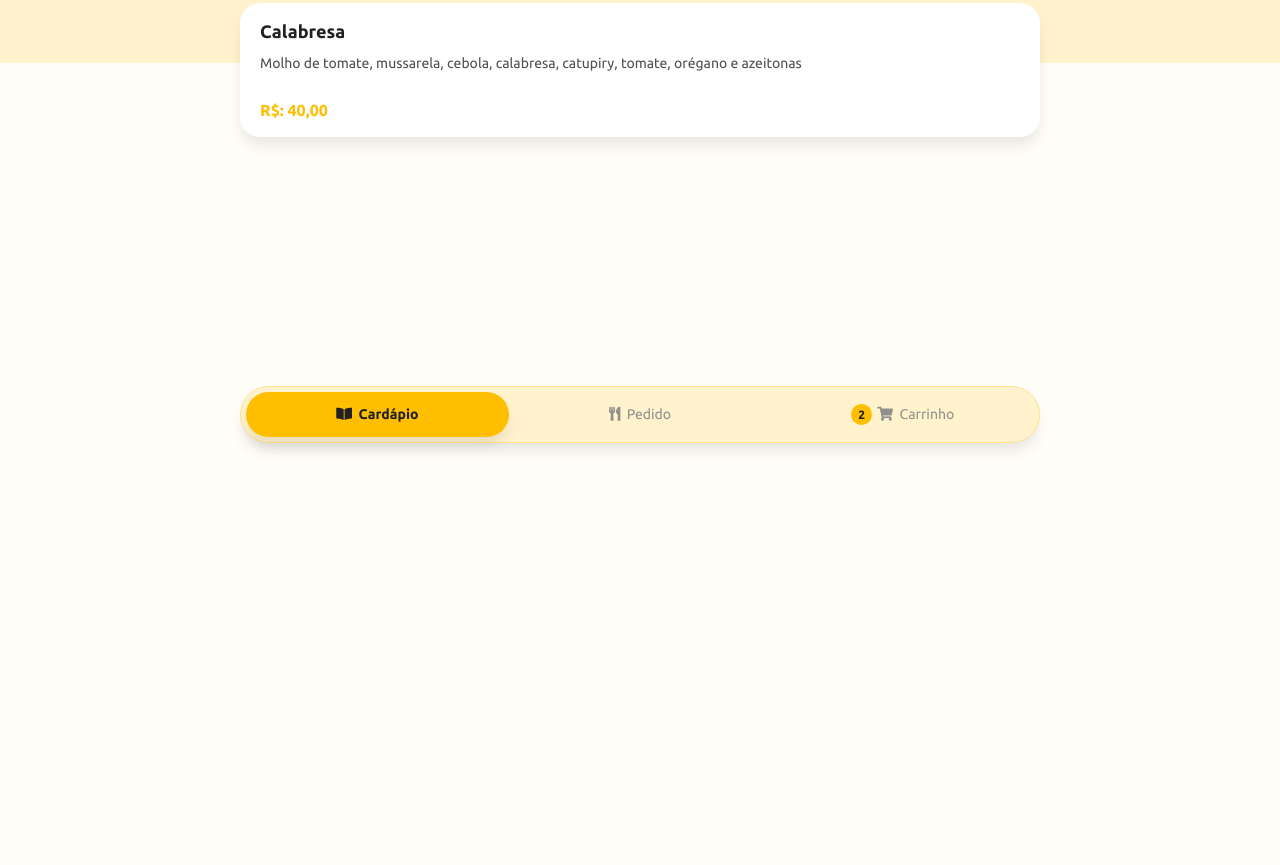
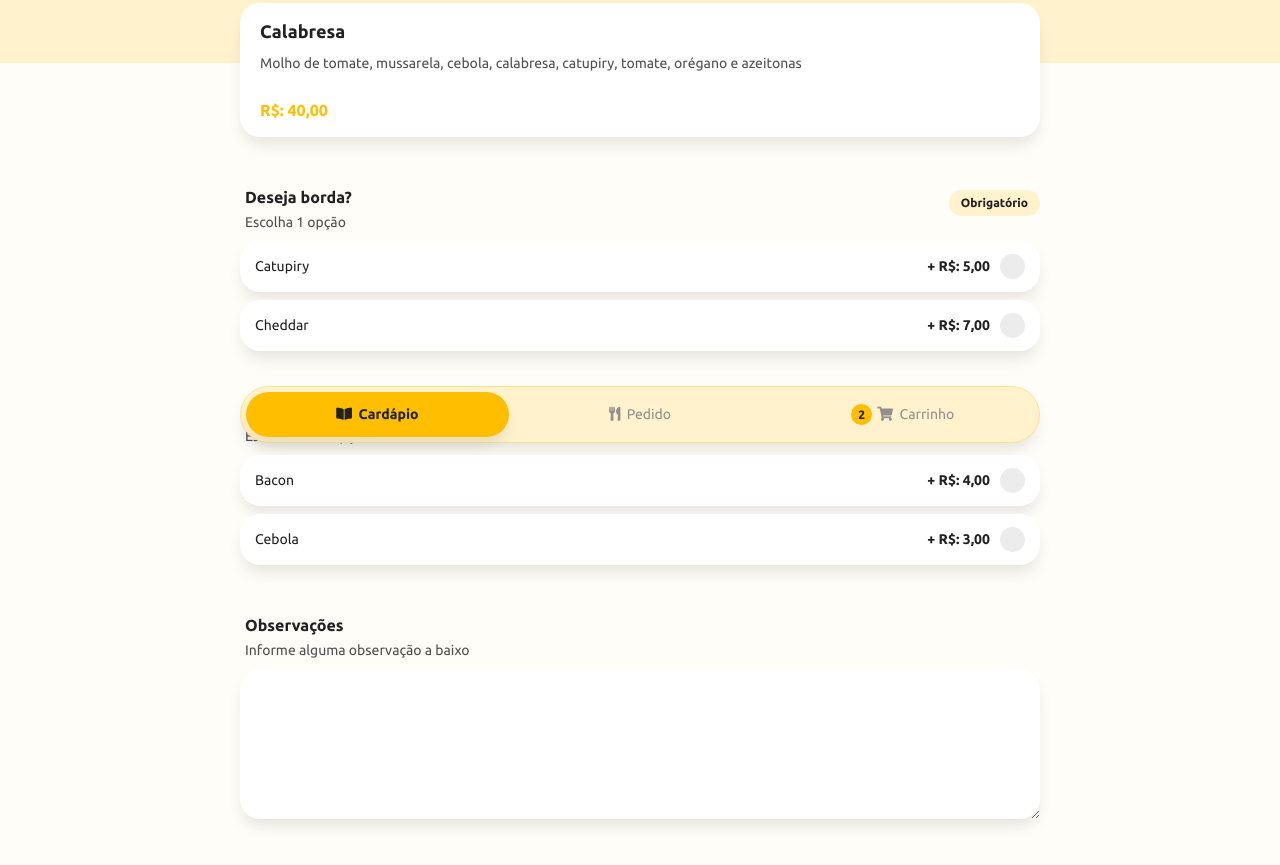
Before and after one commit to rafakrugerreis/Rocket-Delivery, a website: page item.html in a window 1280 px wide. Shown: the part 347-1212 px from the top of the page. Before the commit the page ends 800 px from the top, so only its background shows below. Drawn offline with Linux system fonts and the light colour scheme.

Commit message:
Conclusão da parte de detalhes do produto

```diff
--- a/css/main.css
+++ b/css/main.css
@@ -1,13 +1,13 @@
 /* Principal */
 
 @font-face {
-    font-family: 'PoopinsMedium';
-    src: url('../fonts/Poppins-Medium.otf');
+  font-family: "PoopinsMedium";
+  src: url("../fonts/Poppins-Medium.otf");
 }
 
 @font-face {
-    font-family: 'PoopinsRegular';
-    src: url('../fonts/Poppins-Regular.otf');
+  font-family: "PoopinsRegular";
+  src: url("../fonts/Poppins-Regular.otf");
 }
 
 :root {
@@ -25,7 +25,8 @@
   --color-input-out: #ececec;
 }
 
-html, body {
+html,
+body {
   font-family: "Ubuntu", sans-serif;
   background-color: var(--color-background);
   color: var(--color-text);
@@ -146,7 +147,8 @@ section .categoria {
   border-radius: 15px;
   font-size: 16px;
 }
-.btn-white:hover, .btn-white.active {
+.btn-white:hover,
+.btn-white.active {
   background-color: var(--color-primary);
 }
 
@@ -287,3 +289,114 @@ section .categoria {
   margin: 0 auto;
   margin-bottom: 10px;
 }
+
+.sub-title-categoria {
+  color: var(--color-text);
+  margin-left: 5px;
+  font-size: 14px;
+}
+
+.card-opcionais {
+  display: flex;
+  flex-direction: row;
+}
+
+.infos-produto-opcional {
+  flex: 1;
+  display: flex;
+  justify-content: space-between;
+  font-size: 14px;
+}
+
+.infos-produto-opcional .name,
+.infos-produto-opcional .price {
+  color: var(--color-black);
+}
+
+.opcionais .badge {
+  float: right;
+  background-color: var(--color-secondary);
+  padding: 7px 12px;
+  border-radius: 50px;
+  color: var(--color-black);
+  margin-top: 5px;
+}
+
+.checks {
+  margin-left: 10px;
+}
+
+.container-check {
+  display: block;
+  position: relative;
+  padding-left: 25px;
+  margin-bottom: 12px;
+  cursor: pointer;
+  font-size: 22px;
+  user-select: none;
+  -webkit-user-select: none;
+  -moz-user-select: none;
+}
+
+.container-check input {
+  position: absolute;
+  opacity: 0;
+  cursor: pointer;
+  height: 0;
+  width: 0;
+}
+
+.checkmark {
+  position: absolute;
+  top: -2px;
+  left: 0;
+  height: 25px;
+  width: 25px;
+  border-radius: 50px;
+  background-color: var(--color-input-out);
+}
+
+.container-check:hover input ~ .checkmark {
+  background-color: var(--color-text-out);
+}
+
+.container-check input:checked ~ .checkmark {
+  background-color: var(--color-primary);
+}
+
+.checkmark:after {
+  content: "";
+  position: absolute;
+  display: none;
+}
+
+.container-check input:checked ~ .checkmark:after {
+  display: block;
+}
+
+.checkmark:after {
+  left: 9px;
+  top: 7px;
+  width: 6px;
+  height: 10px;
+  border: solid var(--color-white);
+  border-width: 0 3px 3px 0;
+  transform: rotate(45deg);
+  -webkit-transform: rotate(45deg);
+  -ms-transform: rotate(45deg);
+}
+
+.form-control {
+  background-color: var(--color-white);
+  color: var(--color-black) !important;
+  border-radius: 20px;
+  padding: 15px 25px;
+  font-size: 16px;
+  box-shadow: 0px 10px 15px -3px rgba(0, 0, 0, 0.1) !important;
+  border: none !important;
+  height: 50px;
+}
+
+textarea {
+  height: 150px !important;
+}
--- a/item.html
+++ b/item.html
@@ -37,7 +37,9 @@
         class="container-imagem-produto"
         style="
           background-image: url('./img/calabresa.jpg');
-          background-size: cover;"></div>
+          background-size: cover;
+        "
+      ></div>
       <div class="card mb-2">
         <div class="d-flex">
           <div class="infos-produto">
@@ -66,6 +68,70 @@
     <section class="menu-bottom disabled hidden" id="menu-bottom-closed">
       <p class="mb-0"><b>Loja fechada no momento</b></p>
     </section>
+    <section class="opcionais width-fix mt-5 pb-5">
+      <div class="container-group mb-5">
+        <span class="badge">Obrigatório</span>
+        <p class="title-categoria mb-0"><b>Deseja borda?</b></p>
+        <span class="sub-title-categoria">Escolha 1 opção</span>
+        <div class="card card-opcionais mt-2">
+          <div class="infos-produto-opcional">
+            <p class="name mb-0">Catupiry</p>
+            <p class="price mb-0"><b>+ R$: 5,00 </b></p>
+          </div>
+          <div class="checks">
+            <label class="container-check">
+              <input type="checkbox" />
+              <span class="checkmark"></span>
+            </label>
+          </div>
+        </div>
+        <div class="card card-opcionais mt-2">
+          <div class="infos-produto-opcional">
+            <p class="name mb-0">Cheddar</p>
+            <p class="price mb-0"><b>+ R$: 7,00 </b></p>
+          </div>
+          <div class="checks">
+            <label class="container-check">
+              <input type="checkbox" />
+              <span class="checkmark"></span>
+            </label>
+          </div>
+        </div>
+      </div>
+      <div class="container-group mb-5">
+        <p class="title-categoria mb-0"><b>Adicionais</b></p>
+        <span class="sub-title-categoria">Escolha até 2 opções</span>
+        <div class="card card-opcionais mt-2">
+          <div class="infos-produto-opcional">
+            <p class="name mb-0">Bacon</p>
+            <p class="price mb-0"><b>+ R$: 4,00 </b></p>
+          </div>
+          <div class="checks">
+            <label class="container-check">
+              <input type="checkbox" />
+              <span class="checkmark"></span>
+            </label>
+          </div>
+        </div>
+        <div class="card card-opcionais mt-2">
+          <div class="infos-produto-opcional">
+            <p class="name mb-0">Cebola</p>
+            <p class="price mb-0"><b>+ R$: 3,00 </b></p>
+          </div>
+          <div class="checks">
+            <label class="container-check">
+              <input type="checkbox" />
+              <span class="checkmark"></span>
+            </label>
+          </div>
+        </div>
+      </div>
+      <div class="container-group mb-5">
+        <p class="title-categoria mb-0"><b>Observações</b></p>
+        <span class="sub-title-categoria">Informe alguma observação a baixo</span>
+        <textarea class="form-control mt-2" row="5"></textarea>
+      </div>
+    </section>
     <script src="js/bootstrap.bundle.min.js"></script>
     <script src="js/menu.js"></script>
   </body>
```
Lines whose indentation alone changed are shown as unchanged.
